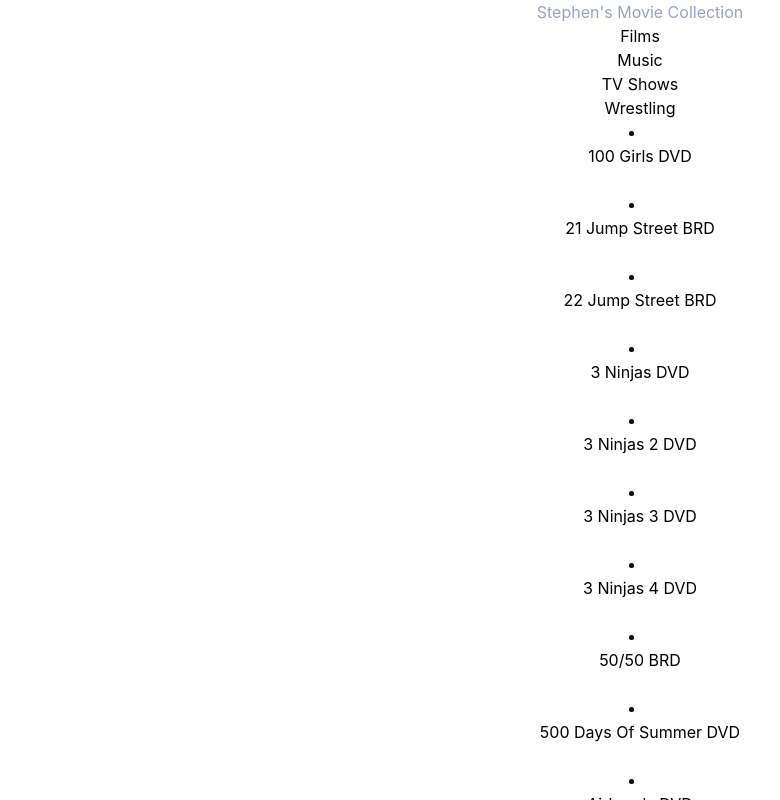
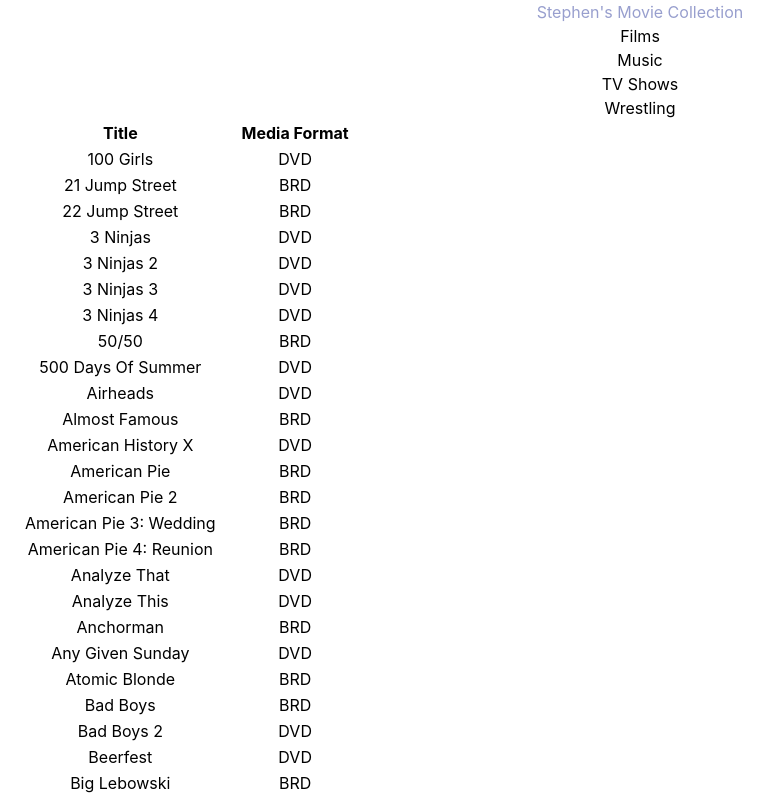
Before and after one commit to stephenfudge/ubiquitous-octo-rotary-phone, a React (Create React App) app: page /wrestling in a window 1280 px wide. Both pictures are taken after a click on the button "Films". Shown: the top 800 px of the page, without its empty margins (0-780 px from the left). Built offline with nearby package versions, Linux system fonts and the light colour scheme.

Commit message:
put films and wrestling into tables

```diff
--- a/src/components/Films.js
+++ b/src/components/Films.js
@@ -1,22 +1,48 @@
 import React from 'react';
 import films from '../seeds/filmData';
 
-  const Films = () => {
+//   const Films = () => {
 
-    return(
-        <div className=''>
-            <div className=''>
-                 {films.map((film) => (
-                    <li className='' key={film.id}>
-                        <div>
-                          <h2 className='film-name'>{[film.title]} {film.format}</h2><br />
-                        </div>
-                    </li>
-    ))}
-            </div>
-        </div>
-    )
+//     return(
+//         <div className=''>
+//             <div className=''>
+//                  {films.map((film) => (
+//                     <li className='' key={film.id}>
+//                         <div>
+//                           <h2 className='film-name'>{[film.title]} {film.format}</h2><br />
+//                         </div>
+//                     </li>
+//     ))}
+//             </div>
+//         </div>
+//     )
 
+// }
+
+
+const Films = () => {
+  return(
+    <div className=''>
+      <table>
+        <thead>
+          <tr>
+             <th>Title</th>
+               <th>Media Format</th>
+          </tr>
+        </thead>
+        <tbody>
+          {films.map((film) => {
+            return(
+              <tr key={film.id}>
+                <td>{film.title}</td>
+                  <td>{film.format}</td>
+              </tr>
+            );
+          })}
+        </tbody>
+      </table>
+    </div>
+  )
 }
 
 export default Films;
--- a/src/components/Wrestling.js
+++ b/src/components/Wrestling.js
@@ -1,22 +1,52 @@
 import React from 'react';
 import wrestling from '../seeds/wrestlingData';
 
+// const Wrestling = () => {
+
+//     return(
+//         <div className=''>
+//             <div className=''>
+//                  {wrestling.map((film) => (
+//                     <li className='' key={film.id}>
+//                         <div>
+//                           <h2 className='series-name'>{film.promotion} {[film.title]} {film.format} {film.presentation}</h2><br />
+//                         </div>
+//                     </li>
+//     ))}
+//             </div>
+//         </div>
+//     )
+
+// }
+
+
 const Wrestling = () => {
-
     return(
-        <div className=''>
-            <div className=''>
-                 {wrestling.map((film) => (
-                    <li className='' key={film.id}>
-                        <div>
-                          <h2 className='series-name'>{film.promotion} {[film.title]} {film.format} {film.presentation}</h2><br />
-                        </div>
-                    </li>
-    ))}
-            </div>
+        <div>
+            <table className='table-auto'>
+                <thead>
+                    <tr>
+                        <th>Promotion</th>
+                            <th>Title</th>
+                                <th>Presentation Format</th>
+                                    <th>Media Format</th>
+                    </tr>
+                </thead>
+                <tbody>
+                    {wrestling.map((film) => {
+                        return(
+                        <tr key={film.id}>
+                            <td>{film.promotion}</td>
+                                <td>{film.title}</td>
+                                    <td>{film.presentation}</td>
+                                        <td>{film.format}</td>
+                        </tr>
+                    );
+                    })}
+                </tbody>
+            </table>
         </div>
     )
-
 }
 
 export default Wrestling;
```
